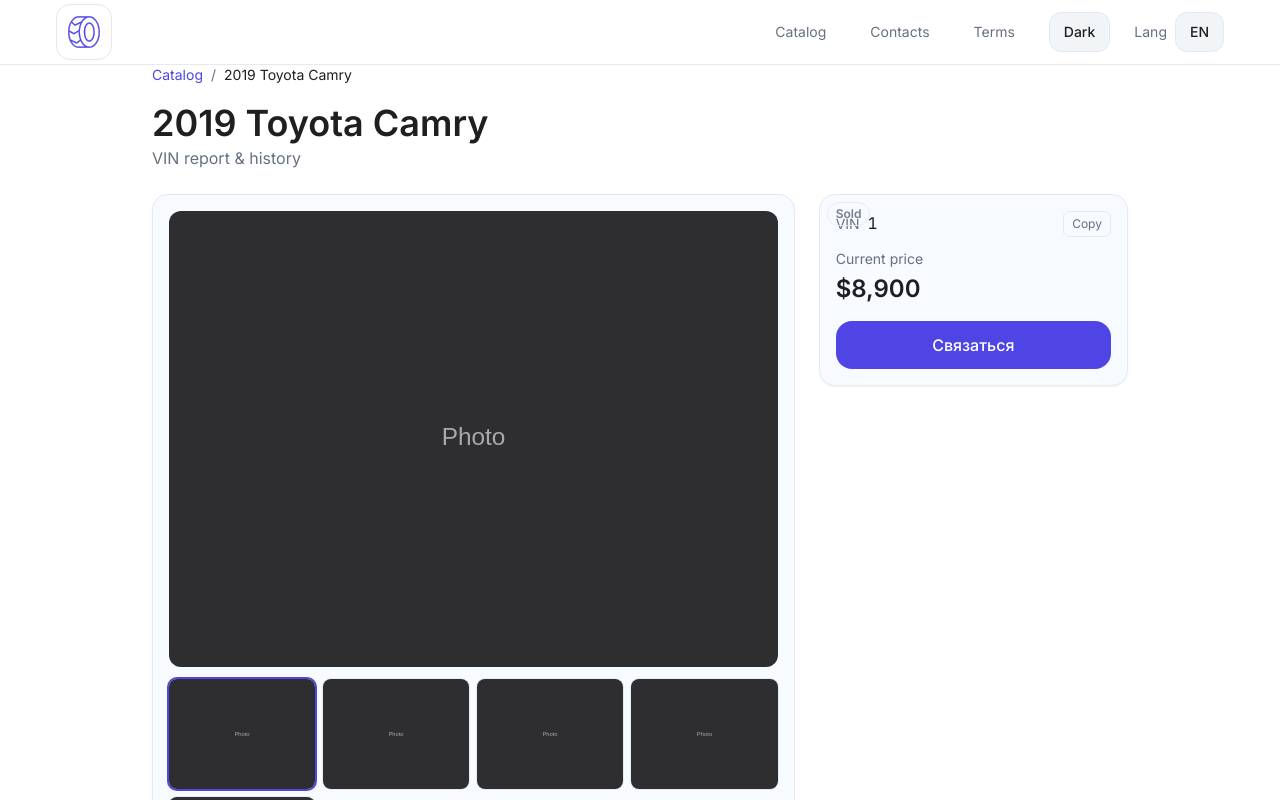
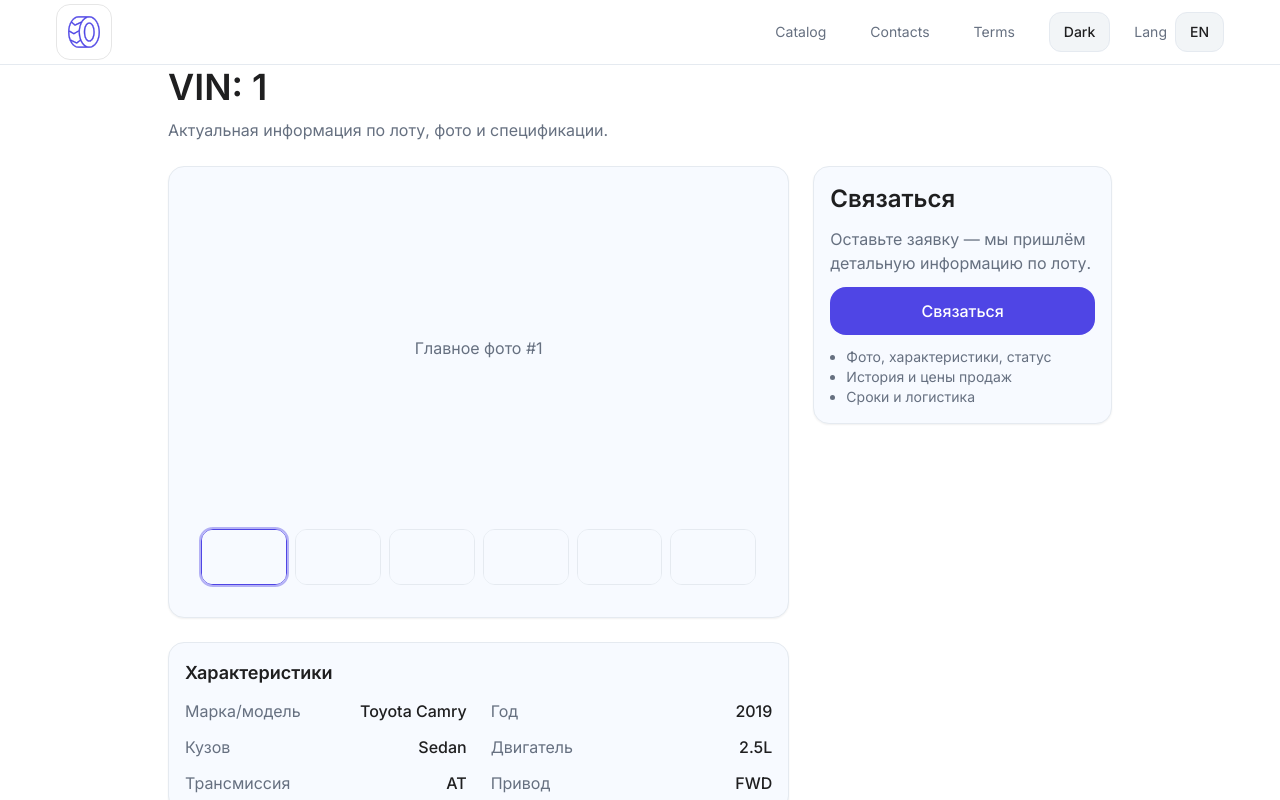
Before and after one commit to KestutisTreciokas/vinops, a Next.js app in the folder frontend/: page /1/vin/1 in a window 1280 px wide. Shown: the top 800 px of the page. Built offline with nearby package versions, Linux system fonts and the light colour scheme.

Commit message:
vin detail: 2-col layout with gallery (placeholder), specs and sticky contact sidebar

```diff
--- a/frontend/src/app/[lang]/vin/[vin]/page.tsx
+++ b/frontend/src/app/[lang]/vin/[vin]/page.tsx
@@ -1,71 +1,30 @@
-import SeoBlock from './_SeoBlock'
-import AsideSummary from '@/components/vin/AsideSummary'
-import SpecList from '@/components/vin/SpecList'
-import Gallery from '@/components/vin/Gallery'
+import VinGallery from '@/components/vin/VinGallery'
+import VinSpecs from '@/components/vin/VinSpecs'
+import VinSidebar from '@/components/vin/VinSidebar'
 
-type PageProps = { params: { lang: 'en'|'ru', vin: string } }
-
-export default async function VinPage({ params }: PageProps) {
+export default function VinPage({ params }: { params: { lang: 'ru'|'en', vin: string } }) {
   const { lang, vin } = params
 
-  // TODO: заменить мок на реальные данные из API
-  const mock = {
-    title: '2019 Toyota Camry',
-    priceUSD: 8900,
-    status: 'sold' as const,
-    images: [
-      '/placeholders/car-1.svg',
-      '/placeholders/car-2.svg',
-      '/placeholders/car-3.svg',
-      '/placeholders/car-4.svg',
-      '/placeholders/car-5.svg',
-    ],
-    specs: [
-      { label: lang === 'ru' ? 'Кузов' : 'Body', value: 'Sedan' },
-      { label: lang === 'ru' ? 'Двигатель' : 'Engine', value: '2.5L' },
-      { label: 'Transmission', value: 'Automatic' },
-      { label: 'Location', value: 'Dallas, TX' },
-      { label: 'Odometer', value: '45,231 mi' },
-      { label: 'Title', value: 'Salvage' },
-    ],
-  }
-
   return (
-    <div data-page="vin" className="container mx-auto px-4">
-      {/* Хлебные крошки */}
-      <nav className="text-sm text-fg-muted mb-4">
-        <a href={`/${lang}/cars`} className="hover:underline">{lang === 'ru' ? 'Каталог' : 'Catalog'}</a>
-        <span className="mx-2">/</span>
-        <span className="text-fg-default">{mock.title}</span>
-      </nav>
-
+    <div data-page="vin" className="container mx-auto px-4 md:px-6 lg:px-8 py-8">
       {/* Заголовок */}
       <header className="mb-6">
-        <h1 className="h1">{mock.title}</h1>
-        <div className="text-fg-muted">{lang === 'ru' ? 'Отчет по VIN и история' : 'VIN report & history'}</div>
+        <h1 className="h1 mb-2">VIN: {vin}</h1>
+        <p className="lead">Актуальная информация по лоту, фото и спецификации.</p>
       </header>
 
+      {/* Макет 2 колонки */}
       <div className="grid grid-cols-1 lg:grid-cols-12 gap-6">
-        {/* Левый столбец */}
-        <main className="lg:col-span-8 space-y-6">
-          <Gallery images={mock.images} />
+        {/* Левая колонка */}
+        <div className="lg:col-span-8 space-y-6">
+          <VinGallery />
+          <VinSpecs />
+          {/* сюда позже добавим: История, Похожие лоты и т.д. */}
+        </div>
 
-          <section className="space-y-3">
-            <h2 className="text-lg font-semibold">{lang === 'ru' ? 'Характеристики' : 'Specifications'}</h2>
-            <SpecList rows={mock.specs} />
-          </section>
-
-          <SeoBlock lang={lang} />
-        </main>
-
-        {/* Правый столбец */}
+        {/* Правая колонка (липкая) */}
         <div className="lg:col-span-4">
-          <AsideSummary
-            vin={vin}
-            priceUSD={mock.priceUSD}
-            status={mock.status}
-            ctaHref={`/${lang}/contacts`}
-          />
+          <VinSidebar />
         </div>
       </div>
     </div>
--- /dev/null
+++ b/frontend/src/components/vin/VinGallery.tsx
@@ -0,0 +1,37 @@
+'use client'
+import { useState } from 'react'
+
+type Props = { images?: string[] }
+
+export default function VinGallery({ images }: Props) {
+  const demo = images && images.length ? images : Array.from({length: 6}, (_,i)=>`#${i}`)
+  const [active, setActive] = useState(0)
+
+  return (
+    <section className="card p-0 overflow-hidden">
+      <div className="aspect-video bg-[var(--bg-subtle)] flex items-center justify-center">
+        {/* В реале сюда придут <img/>; пока — заглушка */}
+        <div className="text-[var(--fg-muted)]">Главное фото #{active+1}</div>
+      </div>
+
+      <div className="p-3 sm:p-4">
+        <div className="grid grid-cols-6 gap-2">
+          {demo.map((_, i) => (
+            <button
+              key={i}
+              type="button"
+              aria-label={`thumb ${i+1}`}
+              onClick={() => setActive(i)}
+              className={`h-14 rounded-xl border transition
+                ${active===i
+                  ? 'border-[var(--brand)] outline outline-2 outline-[color-mix(in_hsl,var(--brand)_40%,transparent)]'
+                  : 'border-[var(--border-muted)] hover:border-[var(--fg-muted)]'}`}
+            >
+              <div className="w-full h-full rounded-[10px] bg-[var(--bg-surface)]" />
+            </button>
+          ))}
+        </div>
+      </div>
+    </section>
+  )
+}
--- /dev/null
+++ b/frontend/src/components/vin/VinSidebar.tsx
@@ -0,0 +1,24 @@
+'use client'
+import Link from 'next/link'
+
+export default function VinSidebar() {
+  return (
+    <aside className="card sticky top-4">
+      <div className="space-y-3">
+        <div className="text-2xl font-semibold">Связаться</div>
+        <p className="text-[var(--fg-muted)]">
+          Оставьте заявку — мы пришлём детальную информацию по лоту.
+        </p>
+        <Link href="/ru/contacts" className="btn btn-primary btn-lg w-full">
+          Связаться
+        </Link>
+
+        <ul className="mt-2 text-sm text-[var(--fg-muted)] list-disc pl-4">
+          <li>Фото, характеристики, статус</li>
+          <li>История и цены продаж</li>
+          <li>Сроки и логистика</li>
+        </ul>
+      </div>
+    </aside>
+  )
+}
--- /dev/null
+++ b/frontend/src/components/vin/VinSpecs.tsx
@@ -0,0 +1,29 @@
+'use client'
+
+type Spec = { label: string; value: string }
+type Props = { items?: Spec[] }
+
+export default function VinSpecs({ items }: Props) {
+  const data: Spec[] = items?.length ? items : [
+    {label: 'Марка/модель', value: 'Toyota Camry'},
+    {label: 'Год', value: '2019'},
+    {label: 'Кузов', value: 'Sedan'},
+    {label: 'Двигатель', value: '2.5L'},
+    {label: 'Трансмиссия', value: 'AT'},
+    {label: 'Привод', value: 'FWD'},
+  ]
+
+  return (
+    <section className="card">
+      <h3 className="text-lg font-semibold mb-3">Характеристики</h3>
+      <dl className="grid grid-cols-1 sm:grid-cols-2 gap-x-6 gap-y-3">
+        {data.map((s, idx) => (
+          <div key={idx} className="flex justify-between gap-4">
+            <dt className="text-[var(--fg-muted)]">{s.label}</dt>
+            <dd className="text-[var(--fg-default)] font-medium">{s.value}</dd>
+          </div>
+        ))}
+      </dl>
+    </section>
+  )
+}
--- a/frontend/src/styles/globals.css
+++ b/frontend/src/styles/globals.css
@@ -855,3 +855,6 @@ html[lang="en"] [data-page="catalog"] .grid:empty::after  { content: "Adjust fil
 
 /* extra tiny text */
 .text-2xs{ font-size:11px; line-height: 1rem; }
+
+/* VIN layout helpers */
+[data-page="vin"] .card{ @apply p-4 rounded-2xl border; border-color: var(--border-muted); background: var(--bg-surface); }
```
Also changed, not shown: 1 other file (tests, documents, lock files or other folders).
